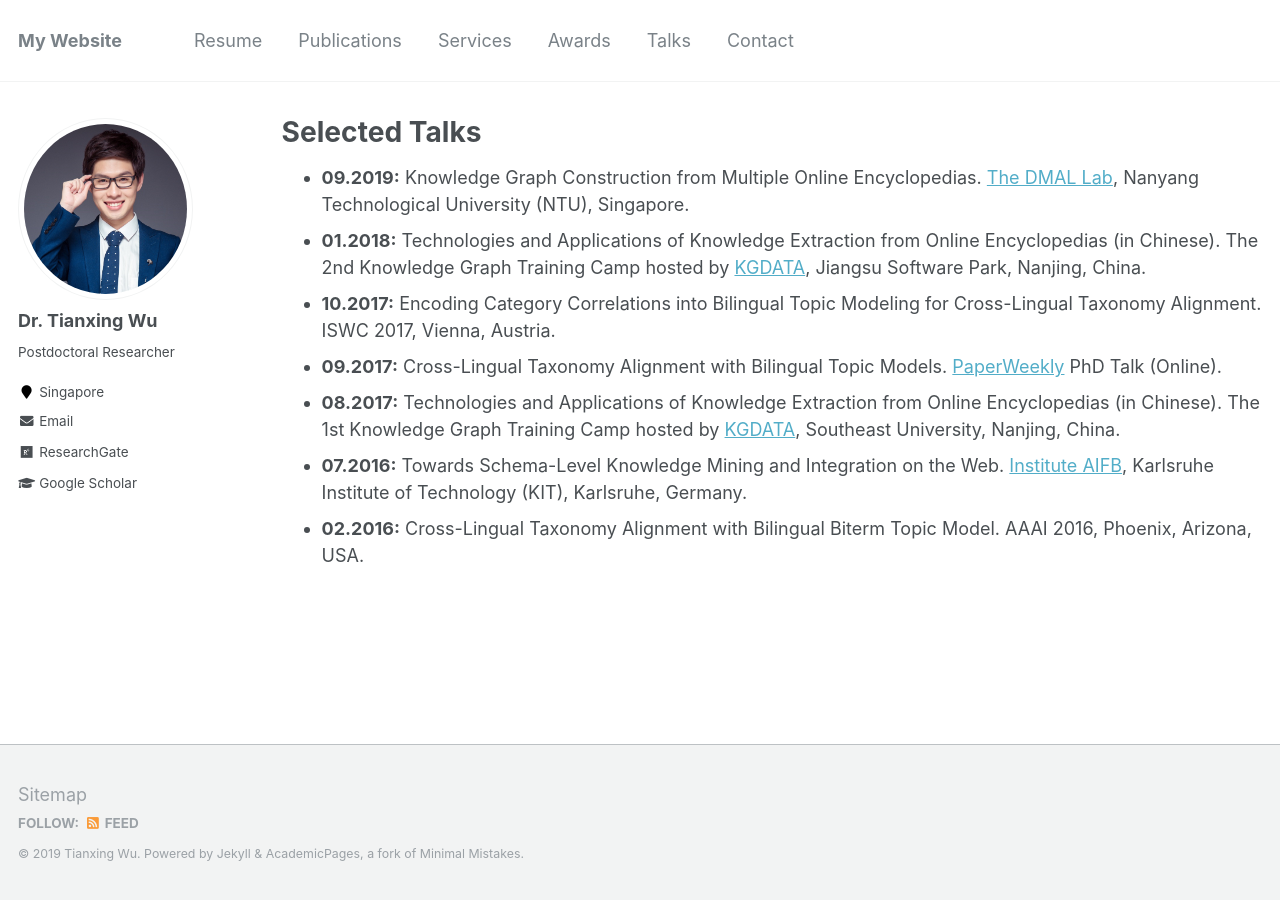
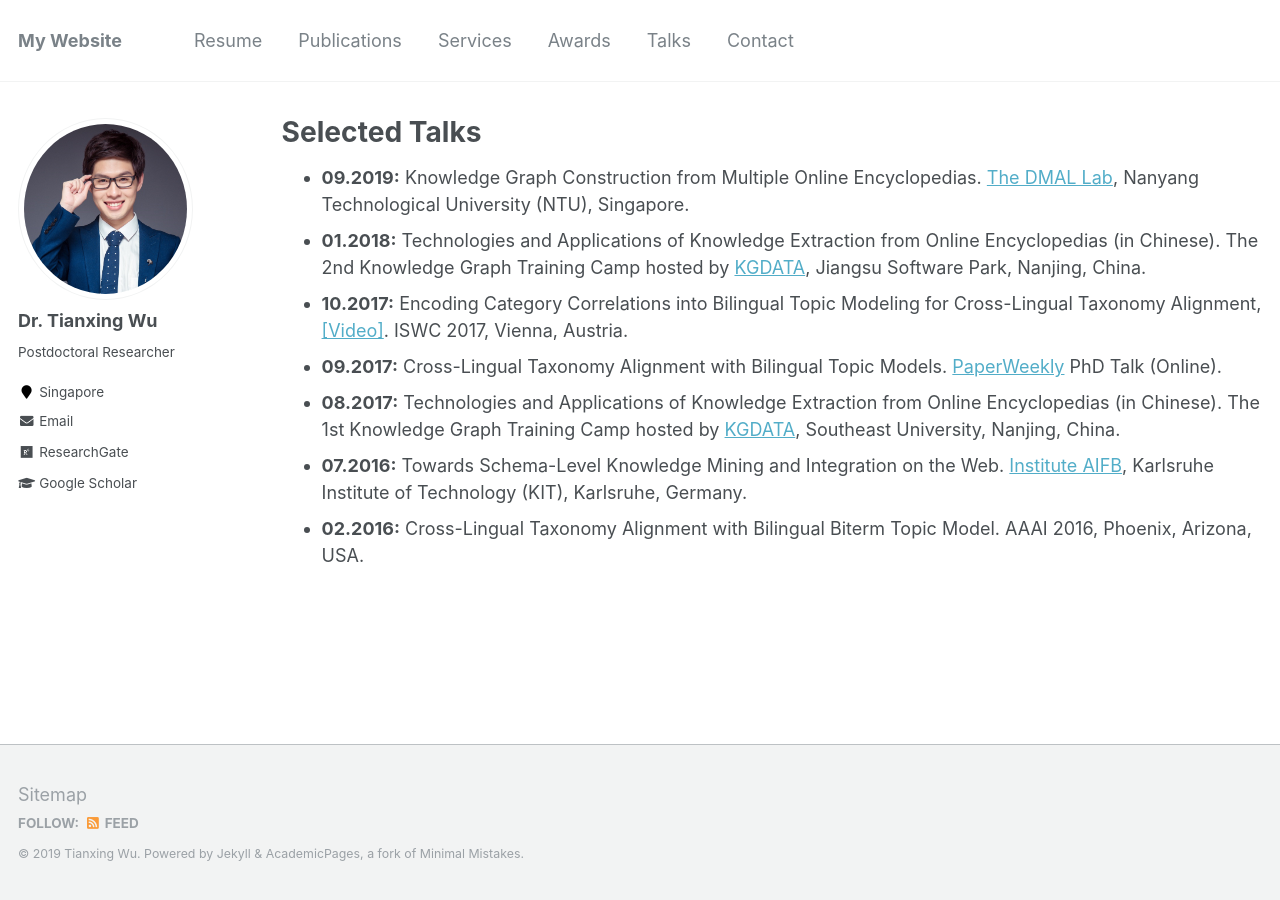
Before and after one commit to tianxing-wu/tianxing-wu.github.io, a Jekyll site: the page built from _pages/selected_talks.md, in a window 1280 px wide. Built offline with Jekyll 4.4.1, drawn with Linux system fonts in a browser that asks for light colours.

Commit message:
site update

```diff
--- a/_pages/selected_talks.md
+++ b/_pages/selected_talks.md
@@ -6,7 +6,7 @@ author_profile: true
 ---
 * **09.2019:** Knowledge Graph Construction from Multiple Online Encyclopedias. [The DMAL Lab](http://scse.ntu.edu.sg/Research/DMAL/Pages/Home.aspx), Nanyang Technological University (NTU), Singapore.
 * **01.2018:** Technologies and Applications of Knowledge Extraction from Online Encyclopedias (in Chinese). The 2nd Knowledge Graph Training Camp hosted by [KGDATA](https://www.kgtdata.com), Jiangsu Software Park, Nanjing, China.
-* **10.2017:** Encoding Category Correlations into Bilingual Topic Modeling for Cross-Lingual Taxonomy Alignment. ISWC 2017, Vienna, Austria.
+* **10.2017:** Encoding Category Correlations into Bilingual Topic Modeling for Cross-Lingual Taxonomy Alignment, [[Video]](http://videolectures.net/iswc2017_wu_category_correlations). ISWC 2017, Vienna, Austria.
 * **09.2017:** Cross-Lingual Taxonomy Alignment with Bilingual Topic Models. [PaperWeekly](https://www.paperweekly.site) PhD Talk (Online).
 * **08.2017:** Technologies and Applications of Knowledge Extraction from Online Encyclopedias (in Chinese). The 1st Knowledge Graph Training Camp hosted by [KGDATA](https://www.kgtdata.com), Southeast University, Nanjing, China.
 * **07.2016:** Towards Schema-Level Knowledge Mining and Integration on the Web. [Institute AIFB](http://www.aifb.kit.edu/web/Hauptseite/en), Karlsruhe Institute of Technology (KIT), Karlsruhe, Germany.
```
Also changed, not shown: 1 other file.
